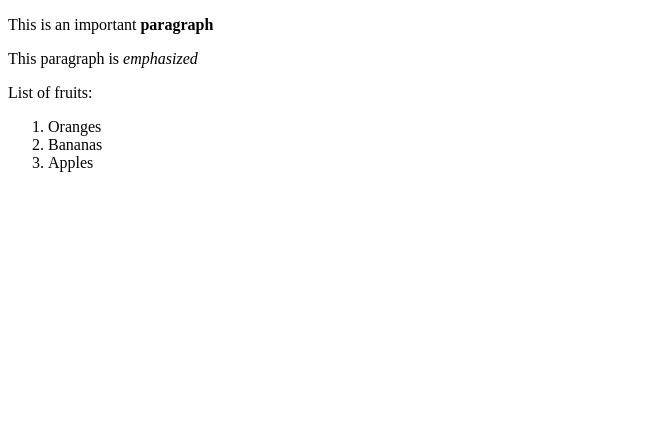
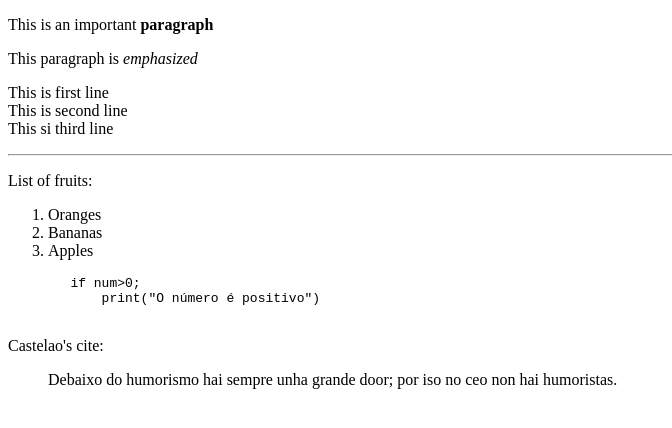
Before and after one commit to LoisVar/Project2, a plain HTML site: page index.html in a window 1280 px wide. Shown: the whole page, without its empty margins (0-672 px from the left). Drawn offline with Linux system fonts and the light colour scheme.

Commit message:
Quote and code added

```diff
--- a/index.html
+++ b/index.html
@@ -9,11 +9,25 @@
 <body>
     <p>This is an important <strong>paragraph</strong></p>
     <p>This paragraph is <em>emphasized</em></p>
+    <p>This is first line<br>
+    This is second line<br>
+    This si third line</p>
+    <hr>
     <p>List of fruits:</p>
     <ol>
         <li>Oranges</li>
         <li>Bananas</li>
         <li>Apples</li>
     </ol>
+
+    <pre>
+        if num>0;
+            print("O número é positivo")
+    </pre>
+    <p>Castelao's cite:</p>
+    <blockquote>
+        Debaixo do humorismo hai sempre unha grande door;
+        por iso no ceo non hai humoristas.
+    </blockquote>
 </body>
 </html>
```
